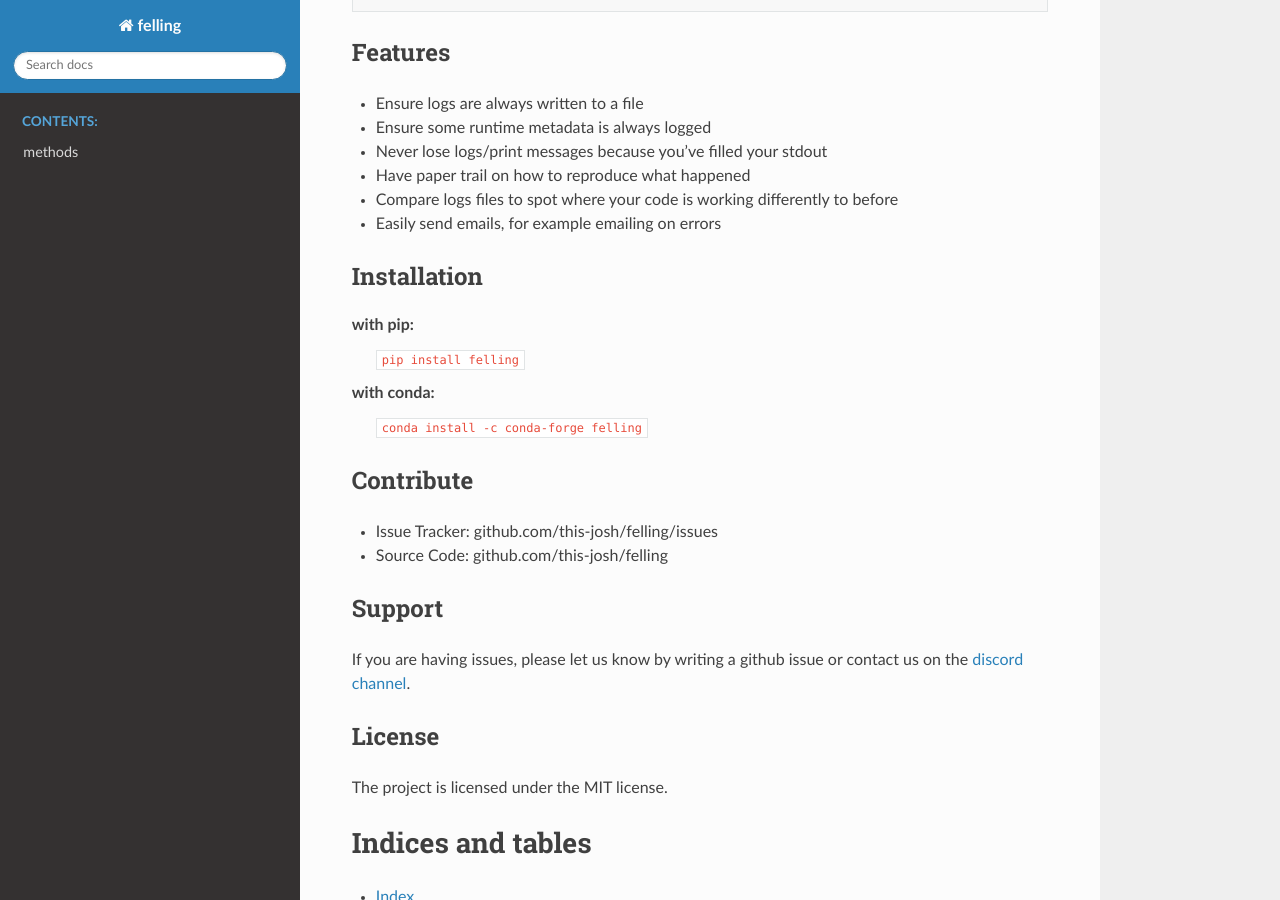
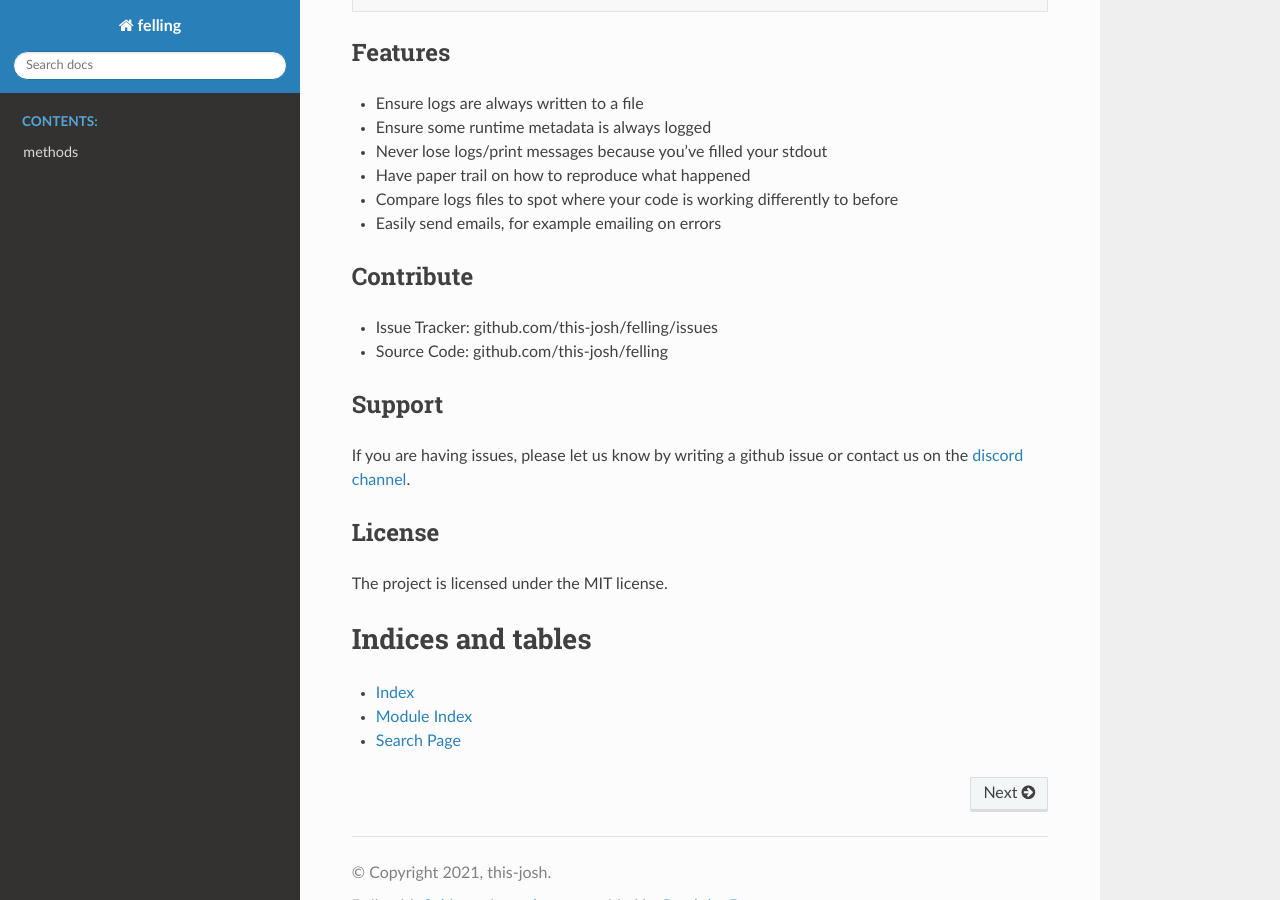
Before and after one commit to this-josh/felling, a Sphinx documentation site: the page built from docs/source/index.rst, in a window 1280 px wide and 900 px high, scrolled down 696 px. Built offline with Sphinx 7.4.7 and the Read the Docs theme 2.0.0, drawn with Linux system fonts in a browser that asks for light colours; the version number could not be read and is left out.

Commit message:
Install instructions were duplicated

```diff
--- a/docs/source/index.rst
+++ b/docs/source/index.rst
@@ -46,15 +46,6 @@ Features
 - Compare logs files to spot where your code is working differently to before
 - Easily send emails, for example emailing on errors
 
-Installation
-------------
-with pip:
-   ``pip install felling``
-
-with conda:
-   ``conda install -c conda-forge felling``
-
-
 
 Contribute
 ----------
```
